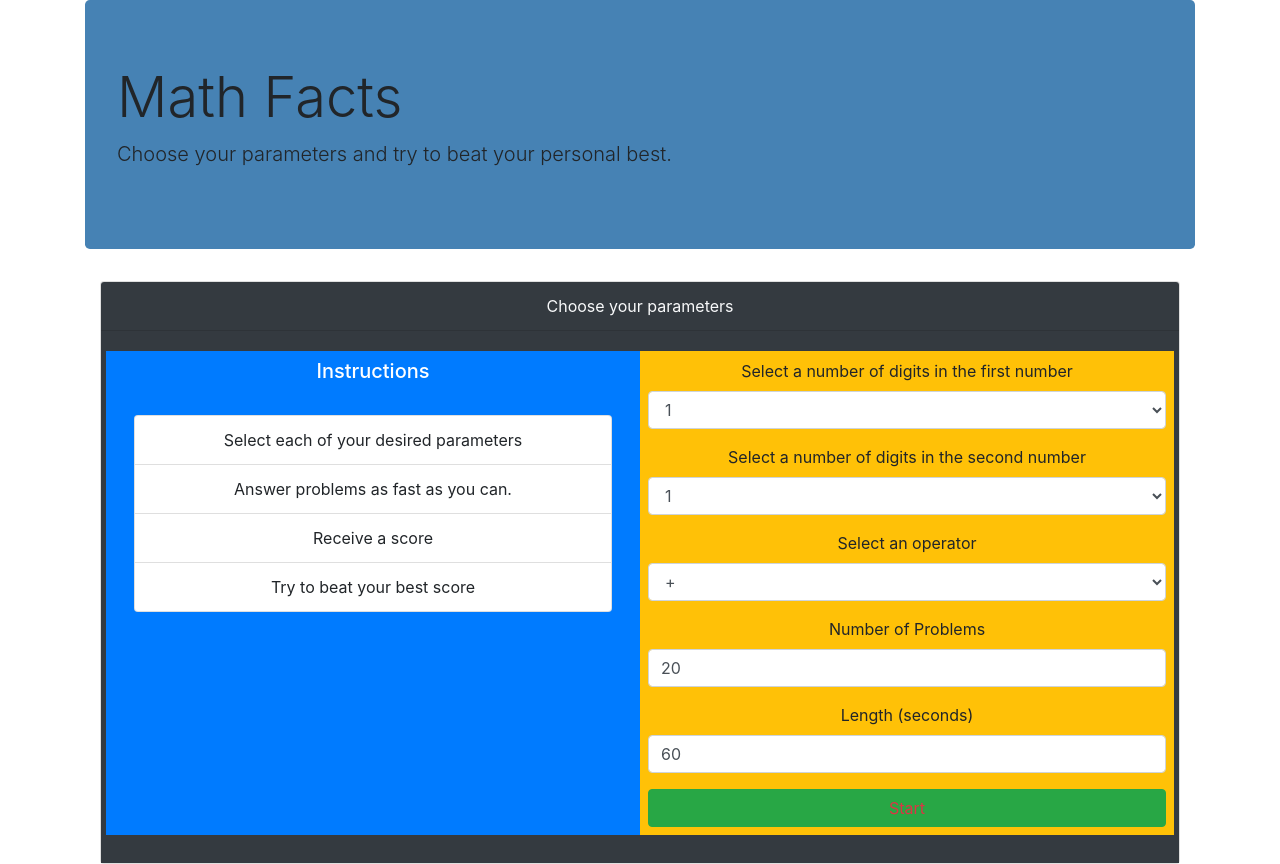
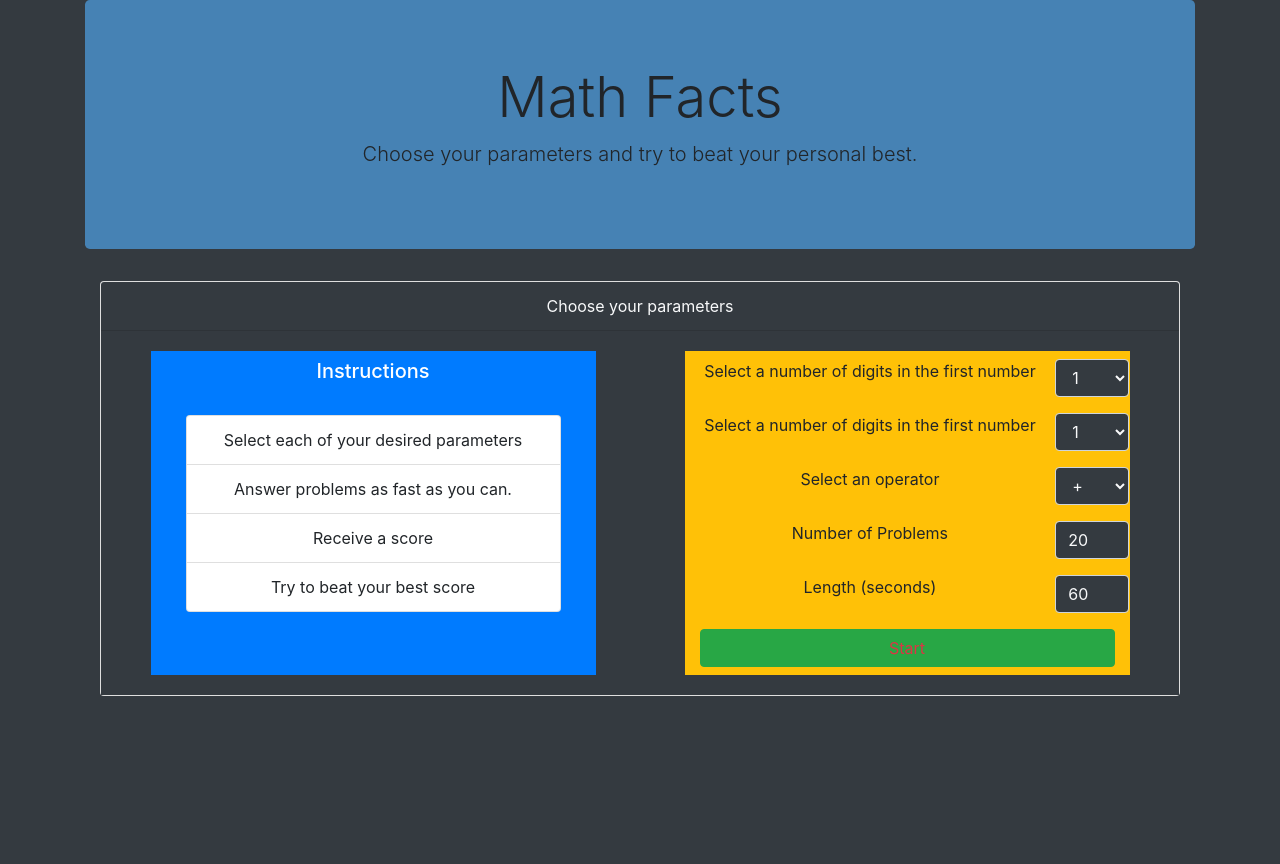
Before and after one commit to bbelka/mathFacts, a plain HTML site: page index.html in a window 1280 px wide. After the commit the page ends 800 px from the top, so only its background shows below. Drawn offline with nearby package versions, Linux system fonts and the light colour scheme.

Commit message:
styling changes

```diff
--- a/assets/css/styles.css
+++ b/assets/css/styles.css
@@ -1,4 +1,4 @@
-#header {
+#headerDiv {
     background-color: steelblue;
 }
 
--- a/assets/js/script.js
+++ b/assets/js/script.js
@@ -43,11 +43,11 @@ const generateNumber = (num) => {
 };
 
 const displayProblem = () => {
+    $('#mathProblemDiv')[0].reset();
     if (selectedOperator === 'random') {
         const operators = ['+', '-', '*', '/'];
         operator = operators[Math.floor(Math.random() * operators.length)]
     } else { operator = selectedOperator };
-    // operator = selectedOperator;
     firstNum = generateNumber(first);
     secondNum = generateNumber(second);
     if (operator === '/') {
@@ -92,15 +92,12 @@ const handleFormSubmit = (e) => {
     numberOfProblems = parseInt($('#numberOfProblemsInput').val());
     time = parseInt($('#timeInput').val());
     questionCounter = 1;
-    console.log(first);
     playGame();
 };
 
 const compareAnswer = () => {
-    console.log(operator);
     const userAnswer = parseFloat($('#answer').val());
     const computedAnswer = computations[operator](firstNum, secondNum);
-    console.log(userAnswer, computedAnswer);
     return userAnswer === computedAnswer ? true : false;
 }
 
--- a/index.html
+++ b/index.html
@@ -14,12 +14,12 @@
     <title>Math Facts</title>
 </head>
 
-<body class="container">
-    <header class="jumbotron justify-content-center" id="header">
-
-        <h1 class="display-4">Math Facts</h1>
-        <p class="lead">Choose your parameters and try to beat your personal best.</p>
-
+<body class="container bg-dark">
+    <header id="header">
+        <div class="jumbotron d-flex flex-column align-items-center justify-content-center" id="headerDiv">
+            <h1 class="display-4">Math Facts</h1>
+            <p class="lead">Choose your parameters and try to beat your personal best.</p>
+        </div>
     </header>
 
     <main class="container">
@@ -28,8 +28,8 @@
                 Choose your parameters
             </div>
             <div class="card-body bg-dark ">
-                <div class="row">
-                    <div class="col-12 col-md-6 bg-primary mb-2 p-2">
+                <div class="row d-flex justify-content-around">
+                    <div class="col-12 col-md-5 bg-primary pt-2">
                         <h5 class="card-title text-white">Instructions</h5>
                         <div class="card-body">
                             <ul class="list-group">
@@ -40,26 +40,26 @@
                             </ul>
                         </div>
                     </div>
-                    <form class="col-12 col-md-6 bg-warning mb-2 p-2">
-                        <div class="form-group">
-                            <label for="numerl1DigitsSelect">Select a number of digits in the first number</label>
-                            <select class="form-control" id="numeral1DigitsSelect">
+                    <form class="col-12 col-md-5 bg-warning pt-2 pb-2">
+                        <div class="form-group row">
+                            <label class="col-10" for="numerl1DigitsSelect">Select a number of digits in the first number</label>
+                            <select class="form-control bg-dark text-light col-2" id="numeral1DigitsSelect">
                         <option>1</option>
                         <option>2</option>
                         <option>3</option>
                       </select>
                         </div>
-                        <div class="form-group">
-                            <label for="numeral2DigisSelect">Select a number of digits in the second number</label>
-                            <select class="form-control" id="numeral2DigitsSelect">
+                        <div class="form-group row">
+                            <label class="col-10" for="numeral2DigisSelect">Select a number of digits in the first number</label>
+                            <select class="form-control bg-dark text-light col-2" id="numeral2DigitsSelect">
                         <option>1</option>
                         <option>2</option>
                         <option>3</option>
                       </select>
                         </div>
-                        <div class="form-group">
-                            <label for="operatorSelect">Select an operator</label>
-                            <select class="form-control" id="operatorSelect">
+                        <div class="form-group row">
+                            <label class="col-10" for="operatorSelect">Select an operator</label>
+                            <select class="form-control bg-dark text-light col-2" id="operatorSelect">
                         <option>+</option>
                         <option>-</option>
                         <option >*</option>
@@ -67,13 +67,13 @@
                         <option>random</option>
                       </select>
                         </div>
-                        <div class="form-group">
-                            <label for="numberOfProblemsInput">Number of Problems</label>
-                            <input type="number" class="form-control" value='20' id="numberOfProblemsInput">
+                        <div class="form-group row">
+                            <label class="col-10" for="numberOfProblemsInput">Number of Problems</label>
+                            <input type="number" class="form-control bg-dark text-light col-2" value='20' id="numberOfProblemsInput">
                         </div>
-                        <div class="form-group">
-                            <label for="timeInput">Length (seconds)</label>
-                            <input type="number" class="form-control" value='60' id="timeInput">
+                        <div class="form-group row">
+                            <label class="col-10" for="timeInput">Length (seconds)</label>
+                            <input type="number" class="form-control bg-dark text-light col-2" value='60' id="timeInput">
                         </div>
                         <button class="btn btn-success w-100 text-danger" type="submit ">Start</button>
                     </form>
@@ -81,7 +81,7 @@
             </div>
         </div>
 
-        <form class="row hidden" id="mathProblemDiv">
+        <form class="row hidden text-light" id="mathProblemDiv">
             <div class="col" id="numeral1Div">
                 <h1 class="values display-1" id="numeral1H1">
                     ____
@@ -103,9 +103,9 @@
                 </h1>
             </div>
             <div class="col" id="answerDiv">
-                <div class="form-group">
+                <div class="form-group bg-dark text-light">
                     <label for="answer">Answer here!</label>
-                    <input type="number" step="0.01" class="form-control" id="answer">
+                    <input type="number" step="0.01" class="form-control bg-dark text-light" id="answer">
                 </div>
             </div>
         </form>
```
